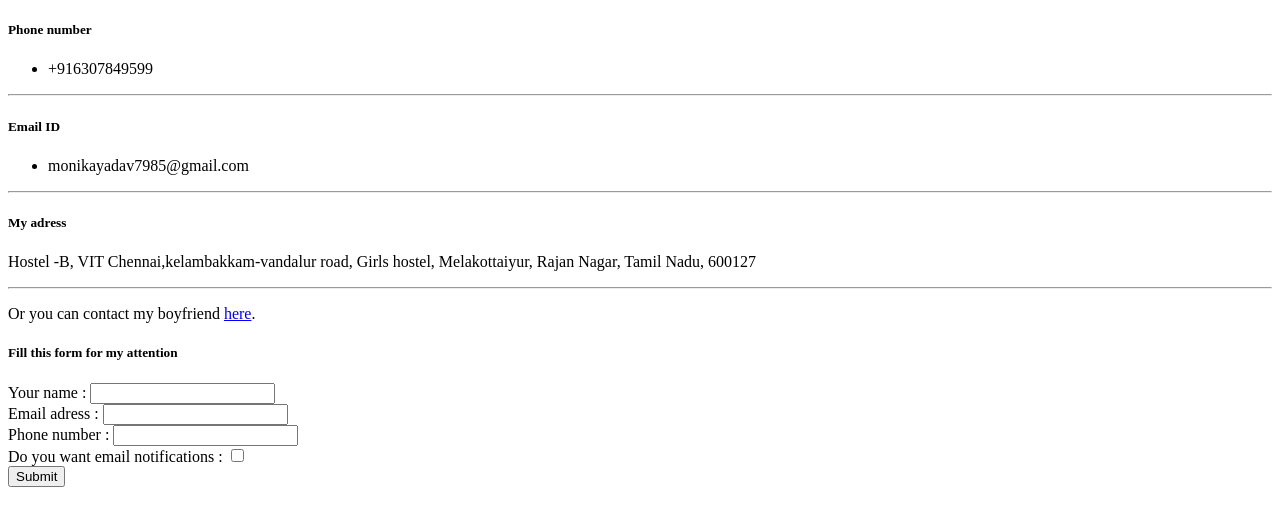
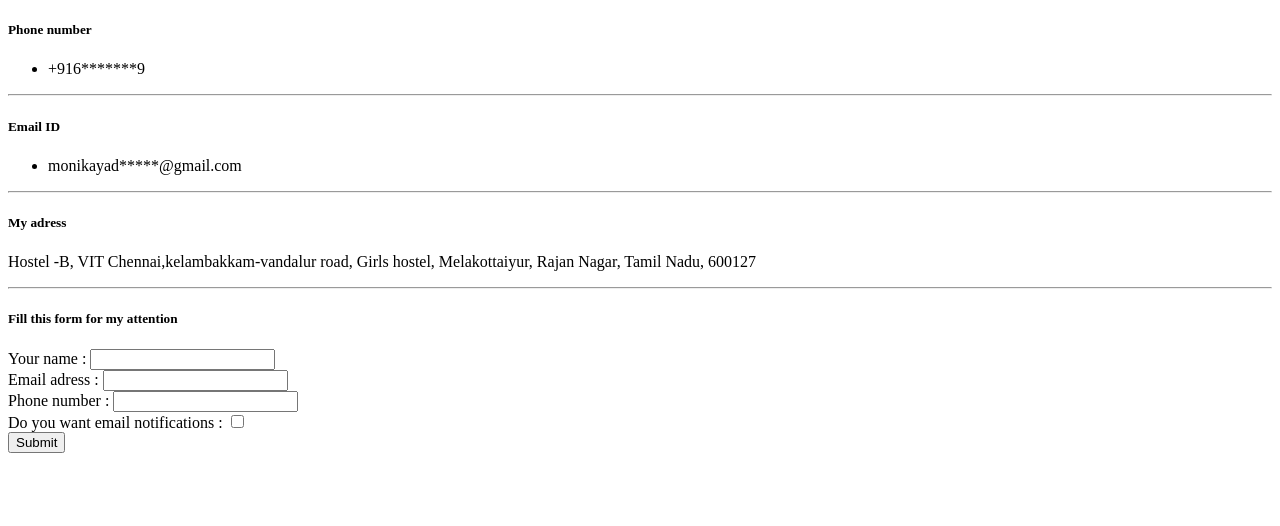
Before and after one commit to atul66lodhi/cv2, a plain HTML site: page contactm.html in a window 1280 px wide. Drawn offline with Linux system fonts and the light colour scheme.

Commit message:
Update contactm.html

```diff
--- a/contactm.html
+++ b/contactm.html
@@ -8,14 +8,14 @@
     <h5>Phone number</h5>
     <p>
         <ul>
-            <li>+916307849599</li>
+            <li>+916*******9</li>
         </ul>
     </p>
     <hr>
     <h5>Email ID</h5>
     <p>
         <ul>
-            <li>monikayadav7985@gmail.com</li>
+            <li>monikayad*****@gmail.com</li>
         </ul>
     </p>
     <hr>
@@ -26,9 +26,6 @@
         600127
     </p>
     <hr>
-    <p>
-        Or you can contact my boyfriend <a href="contacta.html">here</a>.
-    </p>
     <h5>Fill this form for my attention</h5>
     <form class="" method="post" enctype="text/plain" action="mailto:atul6510kumar@gmail.com">
         <label>Your name :</label>
```
